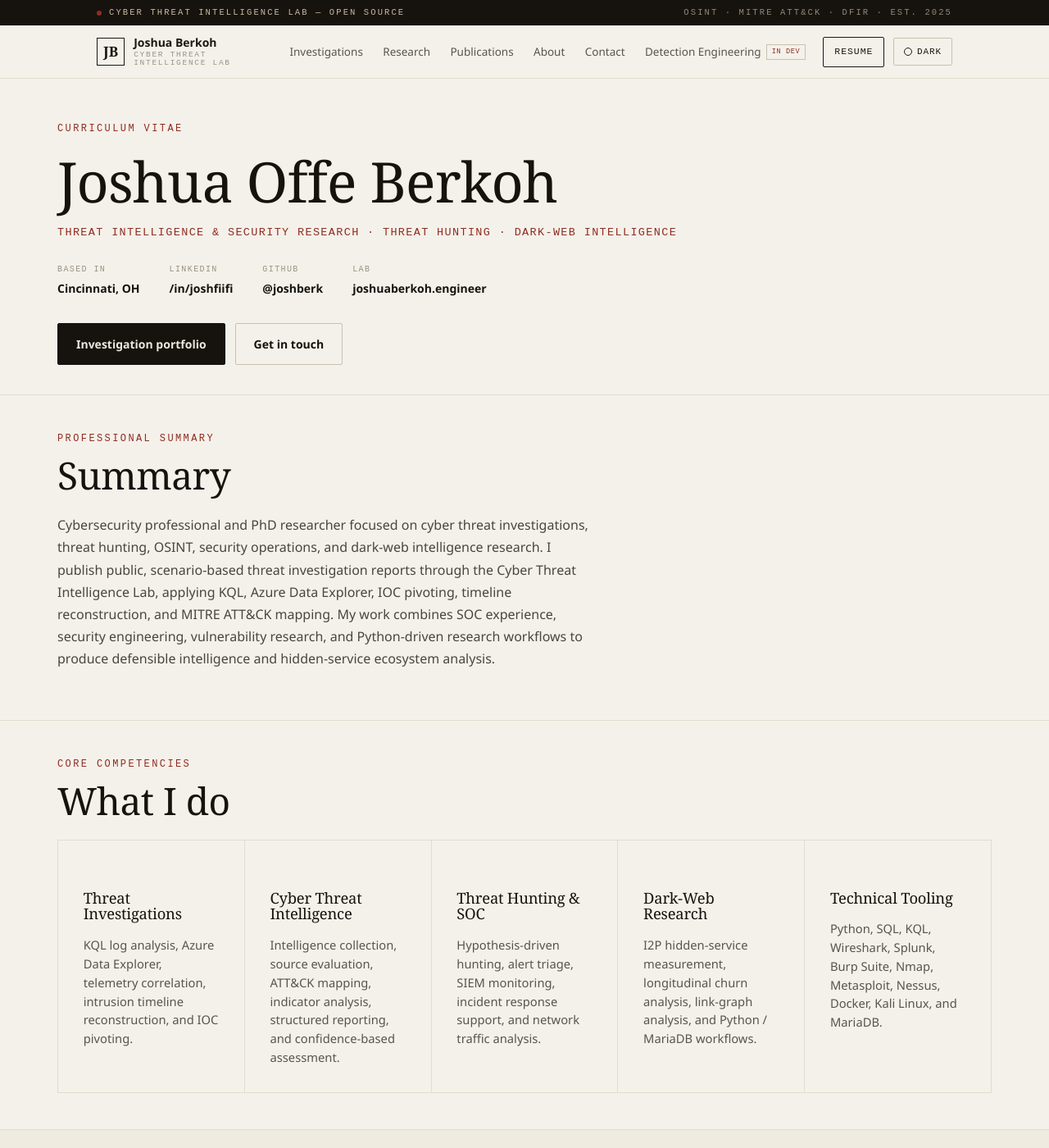
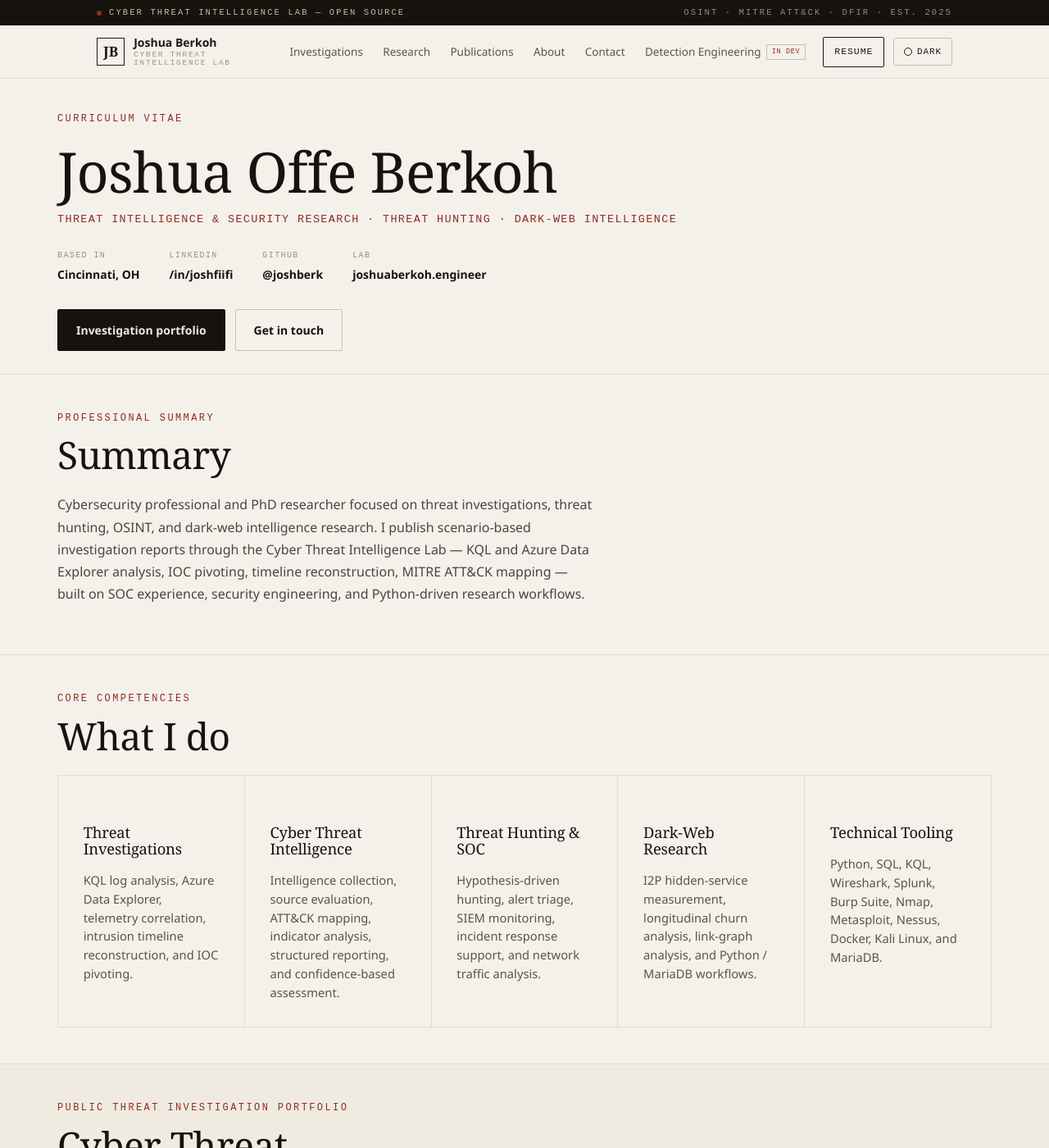
Before and after one commit to joshberk/joshberk.github.io, a Jekyll site: the page built from resume.md, in a window 1280 px wide and 1400 px high. Shown: the whole window at 82% size. Built offline with Jekyll 4.4.1, drawn with Linux system fonts in a browser that asks for light colours.

Commit message:
Resume: tighten summary copy, compress hero spacing

```diff
--- a/assets/css/style.scss
+++ b/assets/css/style.scss
@@ -2086,9 +2086,11 @@ a.rc-val:hover { color: var(--accent); }
    résumé page tightens the vertical rhythm without touching the rest
    of the site. */
 .resume-hero {
-  padding-top: clamp(2rem, 4.5vw, 3.25rem);
-  padding-bottom: clamp(1.5rem, 3vw, 2.25rem);
-}
+  padding-top: clamp(1.5rem, 3.5vw, 2.5rem);
+  padding-bottom: clamp(1.25rem, 2.5vw, 1.75rem);
+}
+.resume-hero h1 { margin-bottom: 0.8rem; }
+.resume-hero .page-hero-actions { margin-top: 1.1rem; }
 .resume-section {
   padding-top: clamp(1.75rem, 3.5vw, 2.75rem);
   padding-bottom: clamp(1.75rem, 3.5vw, 2.75rem);
--- a/resume.md
+++ b/resume.md
@@ -23,7 +23,7 @@ description: "Resume of Joshua Offe Berkoh — cyber threat intelligence, threat
 
 <section class="home-section resume-section" id="summary">
   <div class="section-heading"><p class="section-kicker">Professional Summary</p><h2>Summary</h2></div>
-  <p class="resume-summary">Cybersecurity professional and PhD researcher focused on cyber threat investigations, threat hunting, OSINT, security operations, and dark-web intelligence research. I publish public, scenario-based threat investigation reports through the Cyber Threat Intelligence Lab, applying KQL, Azure Data Explorer, IOC pivoting, timeline reconstruction, and MITRE ATT&amp;CK mapping. My work combines SOC experience, security engineering, vulnerability research, and Python-driven research workflows to produce defensible intelligence and hidden-service ecosystem analysis.</p>
+  <p class="resume-summary">Cybersecurity professional and PhD researcher focused on threat investigations, threat hunting, OSINT, and dark-web intelligence research. I publish scenario-based investigation reports through the Cyber Threat Intelligence Lab — KQL and Azure Data Explorer analysis, IOC pivoting, timeline reconstruction, MITRE ATT&amp;CK mapping — built on SOC experience, security engineering, and Python-driven research workflows.</p>
 </section>
 
 <section class="home-section resume-section" id="competencies">
```
